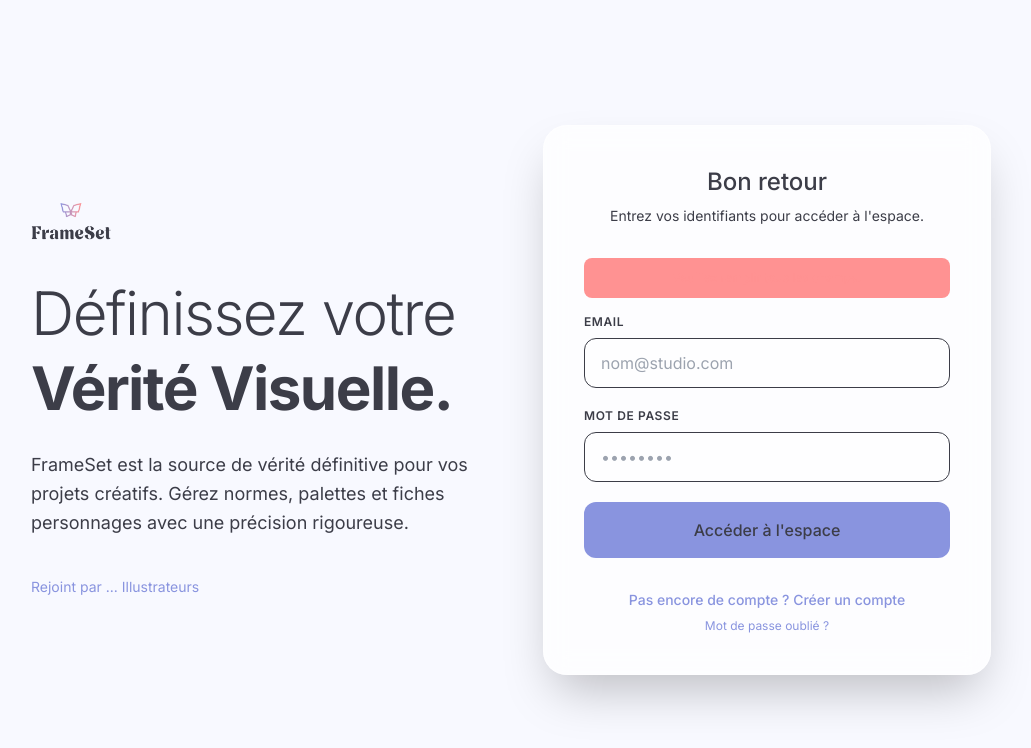
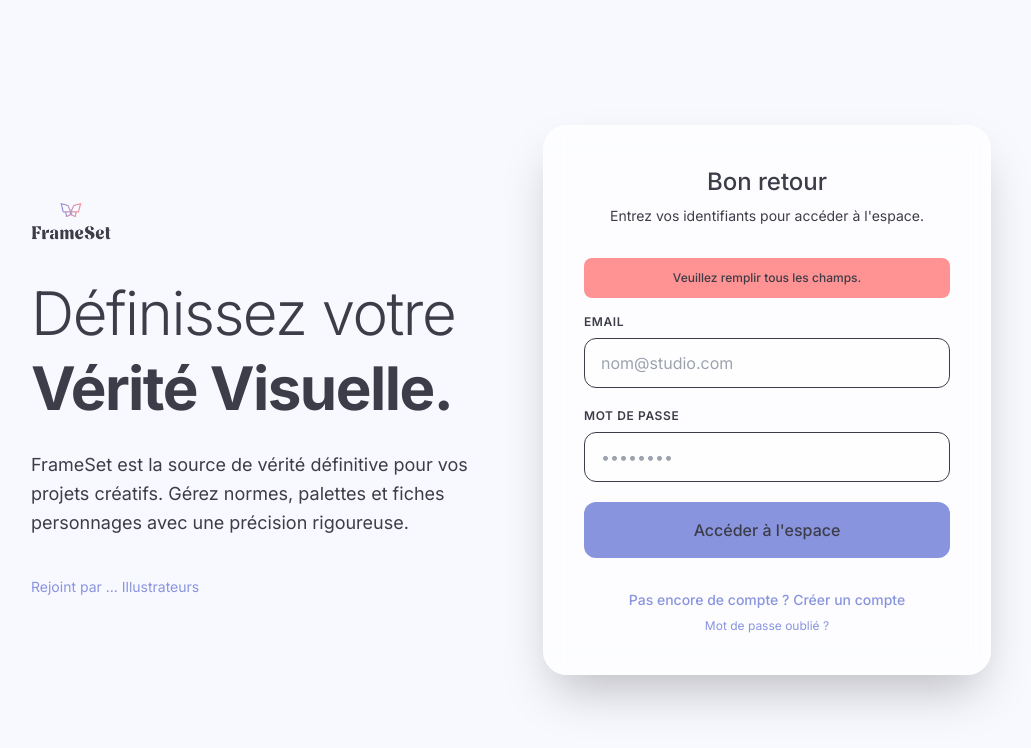
Before and after one commit to AxelleDev/FrameSet, a React (Vite) app in the folder frontend/: page /#/login in a window 1280 px wide. Both pictures are taken after a click on the button "Accéder à l'espace". Shown: the top 748 px of the page, without its empty margins (129-1160 px from the left). Built offline with nearby package versions, Linux system fonts and the light colour scheme; no server answers.

Commit message:
used primary color for auth error text

```diff
--- a/frontend/src/pages/Login.jsx
+++ b/frontend/src/pages/Login.jsx
@@ -79,7 +79,7 @@ export default function Login() {
               <p className="text-primary text-sm mt-2">Entrez vos identifiants pour accéder à l'espace.</p>
             </div>
 
-            {error && <div className="mb-4 p-3 bg-pink text-pink text-xs rounded-lg text-center font-medium">{error}
+            {error && <div className="mb-4 p-3 bg-pink text-primary text-xs rounded-lg text-center font-medium">{error}
               {error.includes('vérifier votre email') && (
                 <button
                   onClick={() => navigate(`/verify?email=${encodeURIComponent(formData.email)}`)}
--- a/frontend/src/pages/Register.jsx
+++ b/frontend/src/pages/Register.jsx
@@ -81,7 +81,7 @@ export default function Register() {
               <p className="text-primary text-sm mt-2">Rejoignez l'espace de travail.</p>
             </div>
 
-            {error && <div className="mb-4 p-3 bg-pink text-pink text-xs rounded-lg text-center font-medium">{error}</div>}
+            {error && <div className="mb-4 p-3 bg-pink text-primary text-xs rounded-lg text-center font-medium">{error}</div>}
 
             <div className="space-y-4">
               <div className="group">
```
